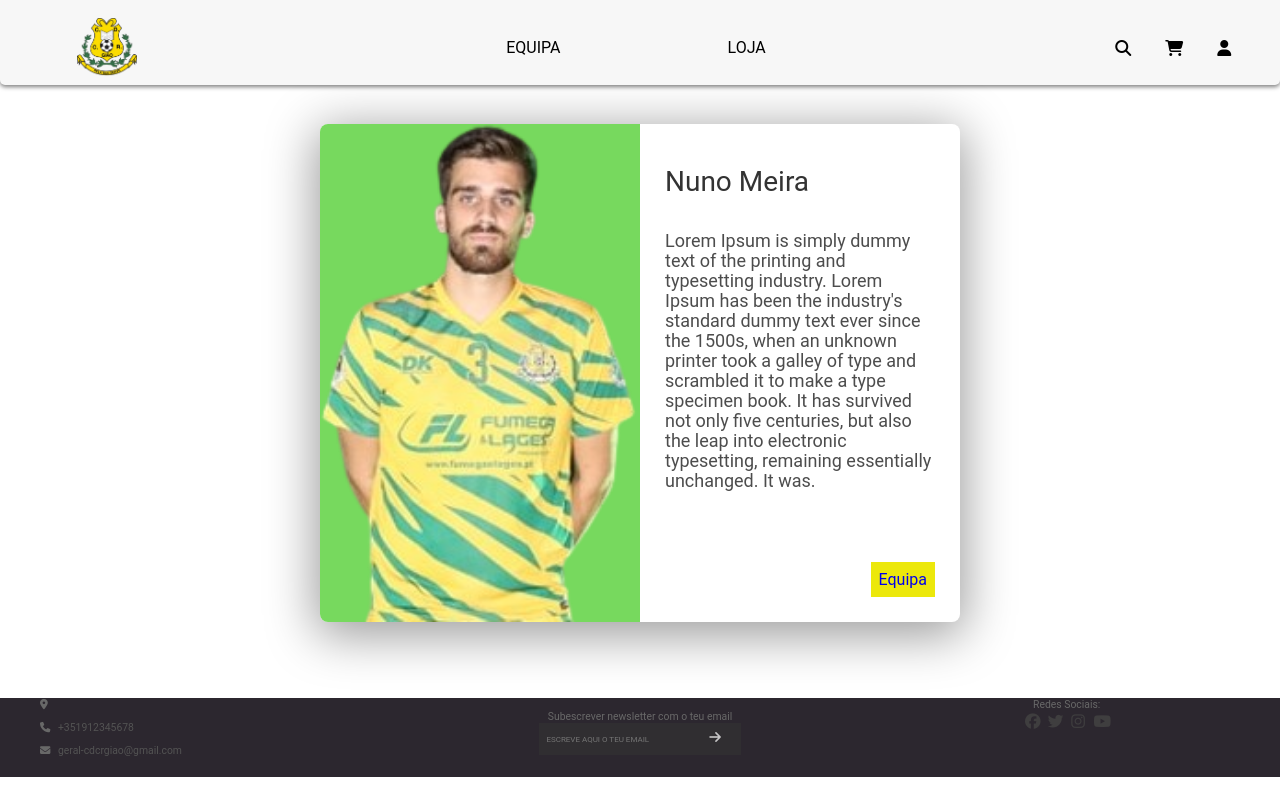
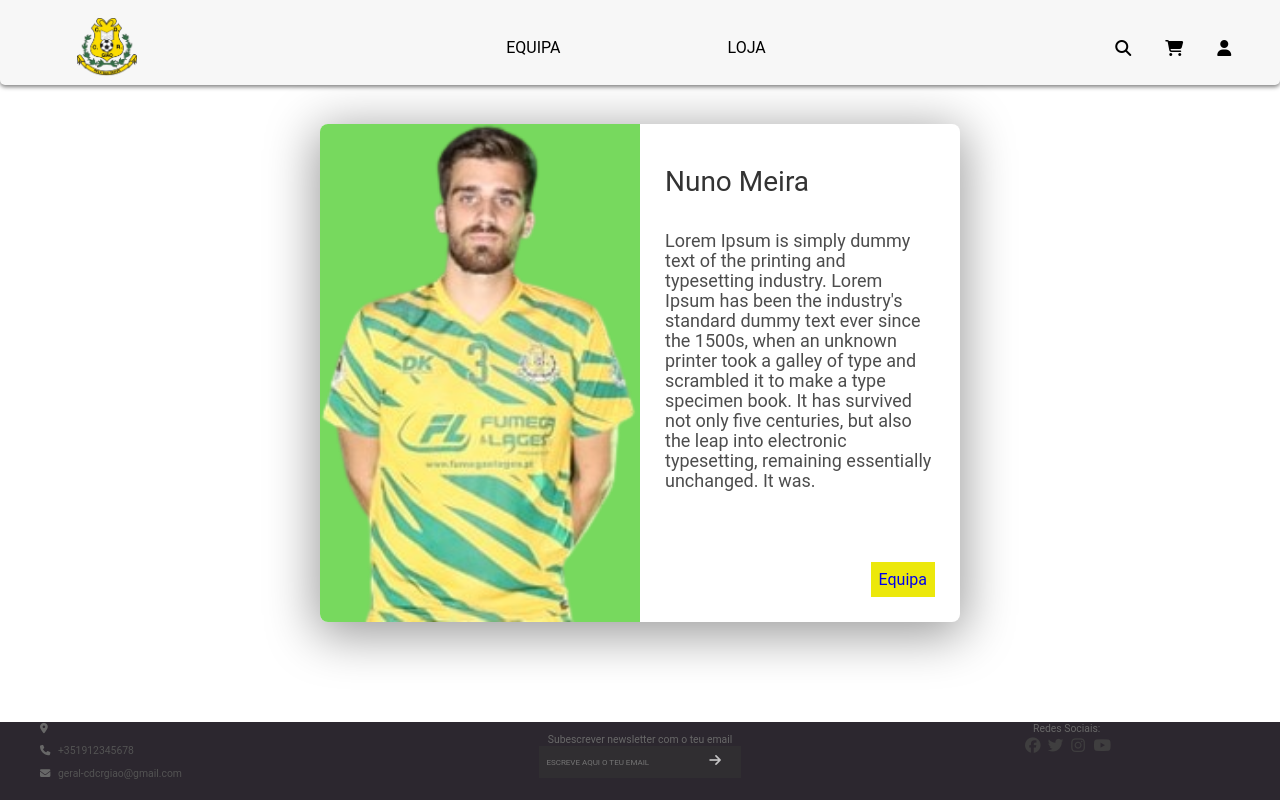
Before and after one commit to Pedro1221-dev/Trabalho-Pratico-TW, a plain HTML site: page Meira.html in a window 1280 px wide. Drawn offline with Linux system fonts and the light colour scheme.

Commit message:
atualização footer

```diff
--- a/Meira.html
+++ b/Meira.html
@@ -50,7 +50,8 @@
             </div>
          </div>
       </div>
-      <br><br><br><br>
+   </body>
+   <footer>
       <section id="bckFooter">
          <div class="footer">
             <section id="c1_footer">
@@ -79,5 +80,5 @@
             </section>
          </div>
       </section>
-   </body>
+   </footer>
 </html>
```
Also changed, not shown: Poço.html (+3 -2 lines).
